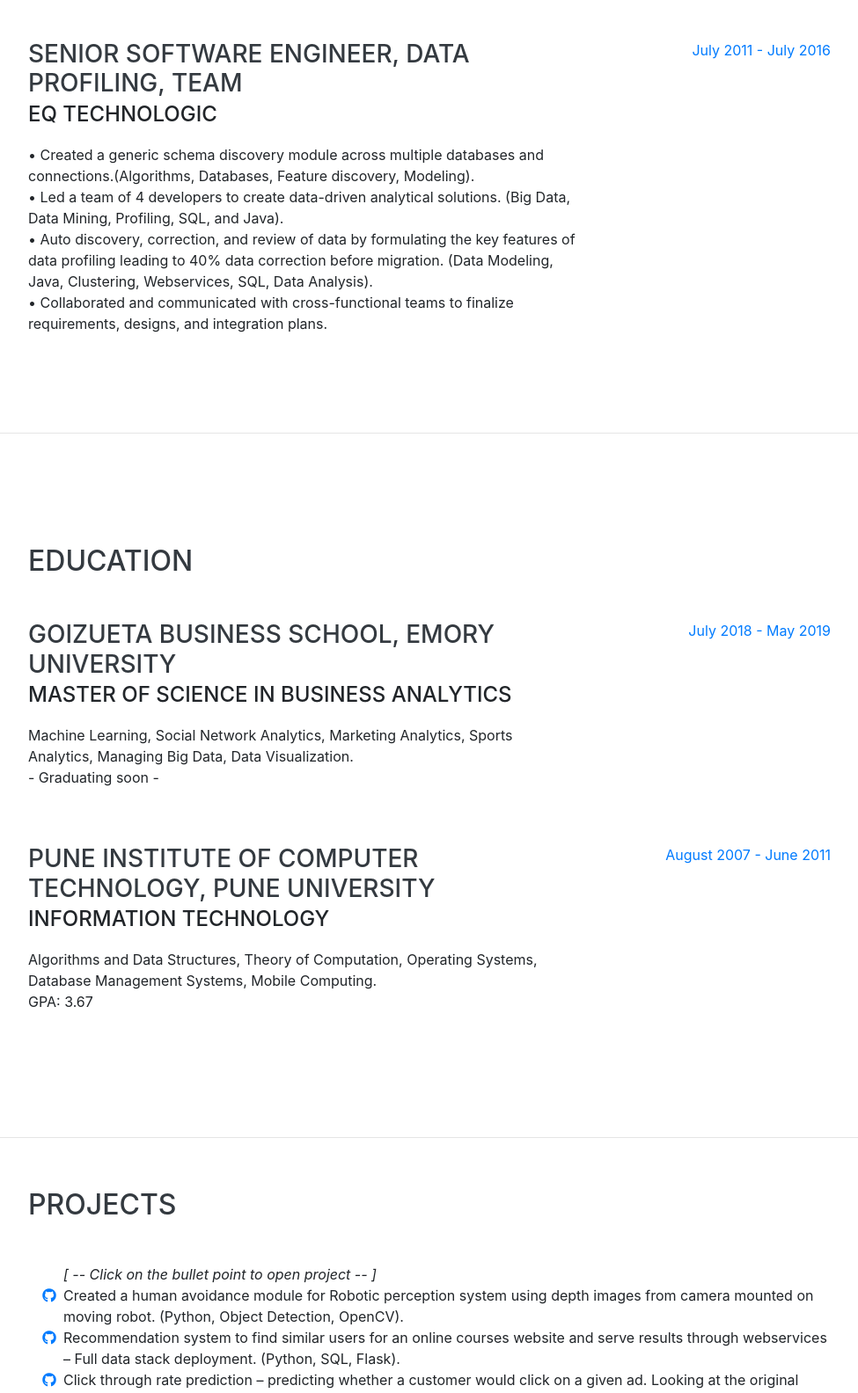
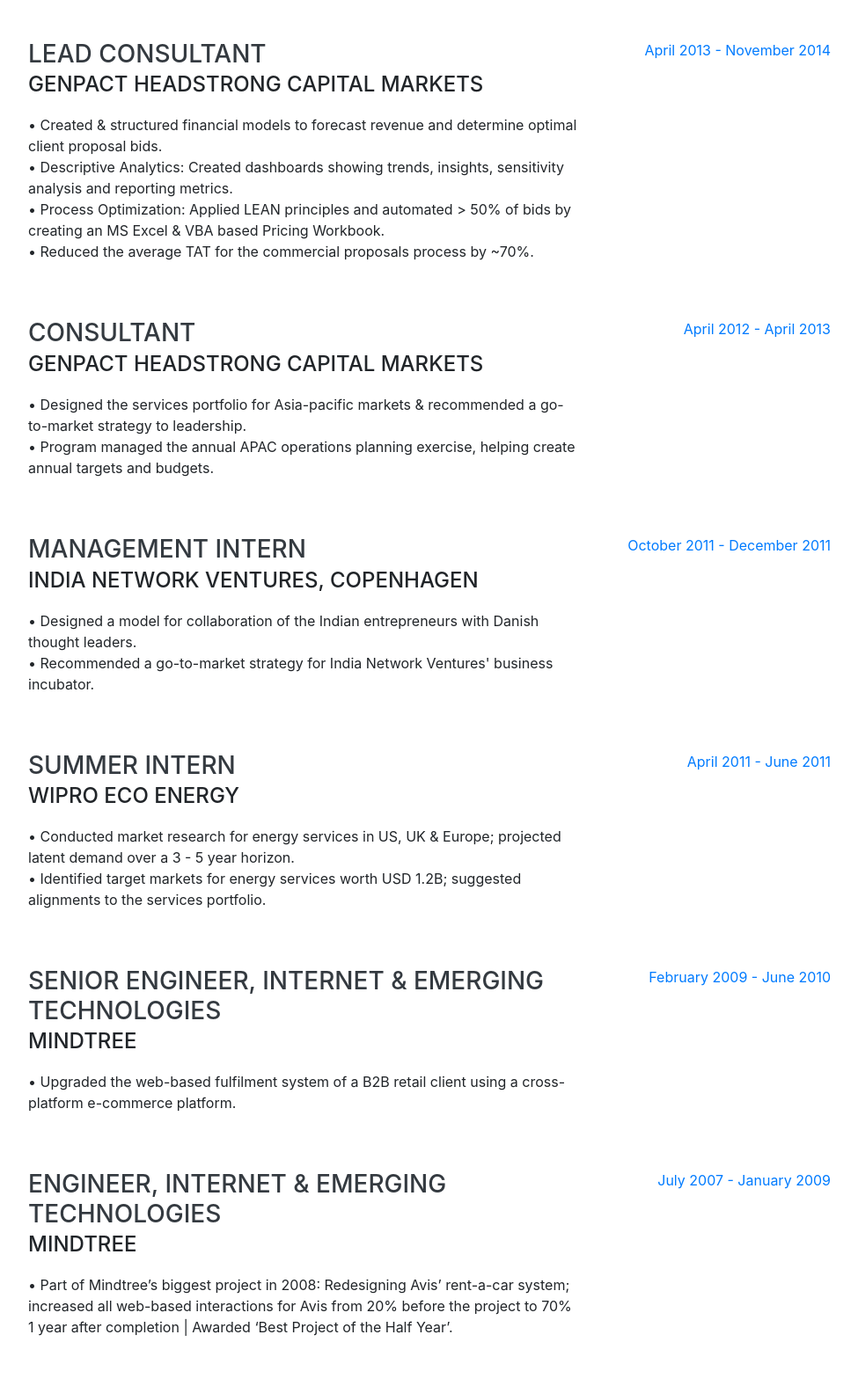
Before and after one commit to abhishek-saha/abhishek-saha.github.io, a website with bundled scripts: page index.html in a window 1280 px wide. Shown: the part 2233-3817 px from the top of the page at 88% size, without its empty margins (288-1263 px from the left). Built offline with nearby package versions, Linux system fonts and the light colour scheme; a web font is replaced by a local one.

Commit message:
Updated exp

```diff
--- a/index.html
+++ b/index.html
@@ -122,7 +122,8 @@
           <div class="resume-content">
             <h3 class="mb-0">Senior Manager, Pricing</h3>
             <div class="subheading mb-3">Genpact</div>
-            <p>•	Owned the commercial proposal process for the tech. business unit – won deals with combined value > $250 MM.<br>•	Stakeholder management: Led the commercial negotiations with both internal stakeholders and external clients.</p>
+            <p>•	Owned the commercial proposal process for the tech. business unit – won deals with combined value > $250 MM.
+              <br>•	Stakeholder management: Led the commercial negotiations with both internal stakeholders and external clients.</p>
           </div>
           <div class="resume-date text-md-right">
             <span class="text-primary">February 2018 - July 2018</span>
@@ -133,7 +134,9 @@
           <div class="resume-content">
             <h3 class="mb-0">Manager</h3>
             <div class="subheading mb-3">Genpact</div>
-            <p>•	Co-created a heuristic model to calculate optimal EBIT for new deals; resulting in $15 MM increase for bottom line.<br>•	Managing Risk: Reduced time spent on leadership reviews by 30% by highlighting potential risks in commercial bids.<br>•	Project managed a 10-member team tasked with upgrading and supporting a new ‘Opportunity Management System’</p>
+            <p>•	Co-created a heuristic model to calculate optimal EBIT for new deals; resulting in $15 MM increase for bottom line.
+              <br>•	Managing Risk: Reduced time spent on leadership reviews by 30% by highlighting potential risks in commercial bids.
+              <br>•	Project managed a 10-member team tasked with upgrading and supporting a new ‘Opportunity Management System’</p>
           </div>
           <div class="resume-date text-md-right">
             <span class="text-primary">November 2014 - January 2018</span>
@@ -142,15 +145,70 @@
 
         <div class="resume-item d-flex flex-column flex-md-row justify-content-between mb-5">
           <div class="resume-content">
-            <h3 class="mb-0">Senior Software Engineer, Data Profiling, Team</h3>
-            <div class="subheading mb-3">eQ Technologic</div>
-            <p>•	Created a generic schema discovery module across multiple databases and connections.(Algorithms, Databases, Feature discovery, Modeling).
-            <br>•	Led a team of 4 developers to create data-driven analytical solutions. (Big Data, Data Mining, Profiling, SQL, and Java).
-            <br>•	Auto discovery, correction, and review of data by formulating the key features of data profiling leading to 40% data correction before migration. (Data Modeling, Java, Clustering, Webservices, SQL, Data Analysis).
-            <br>•	Collaborated and communicated with cross-functional teams to finalize requirements, designs, and integration plans.</p>
+            <h3 class="mb-0">Lead Consultant</h3>
+            <div class="subheading mb-3">Genpact Headstrong Capital Markets</div>
+            <p>•	Created & structured financial models to forecast revenue and determine optimal client proposal bids.
+            <br>•	Descriptive Analytics: Created dashboards showing trends, insights, sensitivity analysis and reporting metrics.
+            <br>•	Process Optimization: Applied LEAN principles and automated > 50% of bids by creating an MS Excel & VBA based Pricing Workbook.
+            <br>•	Reduced the average TAT for the commercial proposals process by ~70%.</p>
           </div>
           <div class="resume-date text-md-right">
-            <span class="text-primary">July 2011 - July 2016</span>
+            <span class="text-primary">April 2013 - November 2014</span>
+          </div>
+        </div>
+        <div class="resume-item d-flex flex-column flex-md-row justify-content-between mb-5">
+          <div class="resume-content">
+            <h3 class="mb-0">Consultant</h3>
+            <div class="subheading mb-3">Genpact Headstrong Capital Markets</div>
+            <p>•	Designed the services portfolio for Asia-pacific markets & recommended a go-to-market strategy to leadership.
+              <br>• Program managed the annual APAC operations planning exercise, helping create annual targets and budgets.</p>
+          </div>
+          <div class="resume-date text-md-right">
+            <span class="text-primary">April 2012 - April 2013</span>
+          </div>
+        </div>
+        <div class="resume-item d-flex flex-column flex-md-row justify-content-between mb-5">
+          <div class="resume-content">
+            <h3 class="mb-0">Management Intern</h3>
+            <div class="subheading mb-3">India Network Ventures, Copenhagen</div>
+            <p>•	Designed a model for collaboration of the Indian entrepreneurs with Danish thought leaders.
+              <br>• Recommended a go-to-market strategy for India Network Ventures' business incubator.</p>
+          </div>
+          <div class="resume-date text-md-right">
+            <span class="text-primary">October 2011 - December 2011</span>
+          </div>
+        </div>
+        <div class="resume-item d-flex flex-column flex-md-row justify-content-between mb-5">
+          <div class="resume-content">
+            <h3 class="mb-0">Summer Intern</h3>
+            <div class="subheading mb-3">Wipro Eco Energy</div>
+            <p>•	Conducted market research for energy services in US, UK & Europe; projected latent demand over a 3 - 5 year horizon.
+              <br>• Identified target markets for energy services worth USD 1.2B; suggested alignments to the services portfolio.</p>
+          </div>
+          <div class="resume-date text-md-right">
+            <span class="text-primary">April 2011 - June 2011</span>
+          </div>
+        </div>
+        <div class="resume-item d-flex flex-column flex-md-row justify-content-between mb-5">
+          <div class="resume-content">
+            <h3 class="mb-0">Senior Engineer, Internet & Emerging Technologies</h3>
+            <div class="subheading mb-3">Mindtree</div>
+            <p>•	Upgraded the web-based fulfilment system of a B2B retail client using a cross-platform e-commerce platform.
+              </p>
+          </div>
+          <div class="resume-date text-md-right">
+            <span class="text-primary">February 2009 - June 2010</span>
+          </div>
+        </div>
+        <div class="resume-item d-flex flex-column flex-md-row justify-content-between mb-5">
+          <div class="resume-content">
+            <h3 class="mb-0">Engineer, Internet & Emerging Technologies</h3>
+            <div class="subheading mb-3">Mindtree</div>
+            <p>•	Part of Mindtree’s biggest project in 2008: Redesigning Avis’ rent-a-car system; increased all web-based interactions for Avis from 20% before the project to 70% 1 year after completion | Awarded ‘Best Project of the Half Year’.
+              </p>
+          </div>
+          <div class="resume-date text-md-right">
+            <span class="text-primary">July 2007 - January 2009</span>
           </div>
         </div>
 
```
